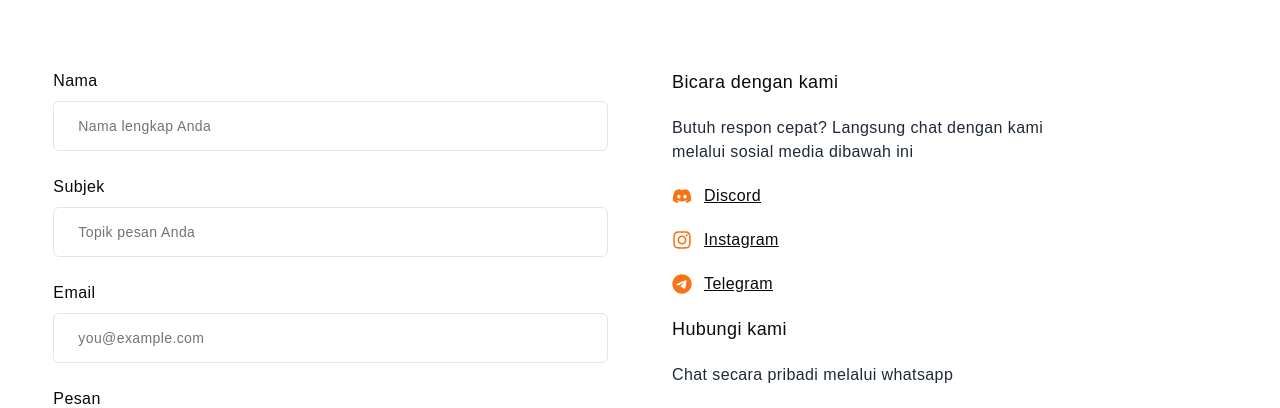
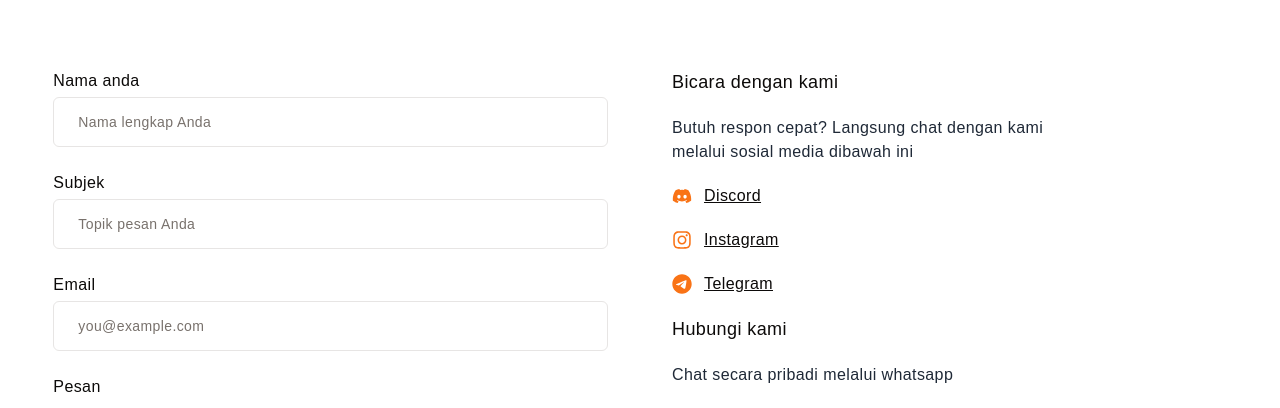
Before and after one commit to AhmadJanuarr/dapur-tradisional, a React (Vite) app: page /kontak in a window 1280 px wide. Shown: the part 307-715 px from the top of the page. Built offline with nearby package versions, Linux system fonts and the light colour scheme; no server answers; a web font is replaced by a local one.

Commit message:
feat : add form schema validation

```diff
--- a/src/components/FormField/FormFieldContact.tsx
+++ b/src/components/FormField/FormFieldContact.tsx
@@ -4,47 +4,57 @@ import { Textarea } from "../ui/textarea"
 import React, { useState } from "react"
 import axios from "axios"
 import { toast } from "sonner"
+import { useForm } from "react-hook-form"
+import { ContactFormSchema } from "@/schemas/ContactSchema"
+import { z } from "zod"
+import { zodResolver } from "@hookform/resolvers/zod"
 
 type FieldProps = {
   label: string
   name: string
   type?: string
   placeholder?: string
-}
+  error?: string
+} & React.InputHTMLAttributes<HTMLInputElement>
 
-const FieldInput = ({ label, name, type = "text", placeholder }: FieldProps) => {
+type ContactFormData = z.infer<typeof ContactFormSchema>
+
+const FieldInput = React.forwardRef<HTMLInputElement, FieldProps>(
+  ({ label, name, type = "text", placeholder, error, ...rest }, ref) => {
     return (
-    <div className="flex flex-col gap-2">
+      <div className="flex flex-col gap-1">
         <label htmlFor={name}>{label}</label>
         <Input
-        required
+          id={name}
           name={name}
-        id={name}
           type={type}
           placeholder={placeholder}
+          ref={ref}
+          {...rest}
           className="px-6 py-6 text-gray-500 shadow-none dark:border-white dark:text-white dark:placeholder:text-white"
         />
+        {error && <p className="text-sm text-red-500">{error}</p>}
       </div>
     )
-}
+  },
+)
 
 export const FormFieldContact = () => {
   const [isLoading, setIsLoading] = useState(false)
-  const onSubmitSendEmail = async (e: React.FormEvent<HTMLFormElement>) => {
-    e.preventDefault()
-
-    const formData = new FormData(e.currentTarget)
-    const sendData = {
-      name: formData.get("name"),
-      subject: formData.get("subject"),
-      email: formData.get("email"),
-      message: formData.get("message"),
-    }
+  const {
+    register,
+    handleSubmit,
+    reset,
+    formState: { errors },
+  } = useForm<ContactFormData>({
+    resolver: zodResolver(ContactFormSchema),
+  })
+  const onSubmit = async (data: ContactFormData) => {
     setIsLoading(true)
     try {
-      await axios.post(`${import.meta.env.VITE_API_URL}/api/email/send`, sendData)
+      await axios.post(`${import.meta.env.VITE_API_URL}/api/email/send`, data)
       toast.success("Pesan berhasil dikirim")
-      setIsLoading(false)
+      reset()
     } catch (error) {
       if (axios.isAxiosError(error) && error.response) {
         console.error(error.response.data.message)
@@ -53,28 +63,47 @@ export const FormFieldContact = () => {
         console.error("An unexpected error occurred", error)
         toast.error("Terjadi kesalahan saat mengirim pesan")
       }
+    } finally {
       setIsLoading(false)
     }
   }
 
   return (
-    <form onSubmit={onSubmitSendEmail}>
+    <form onSubmit={handleSubmit(onSubmit)}>
       <div className="subheading font-inter flex w-full flex-col gap-6">
-        <FieldInput label="Nama" name="name" placeholder="Nama lengkap Anda" />
-        <FieldInput label="Subjek" name="subject" placeholder="Topik pesan Anda" />
-        <FieldInput label="Email" name="email" type="email" placeholder="you@example.com" />
+        <FieldInput
+          label="Nama anda"
+          placeholder="Nama lengkap Anda"
+          error={errors.name?.message}
+          {...register("name")}
+        />
+
+        <FieldInput
+          label="Subjek"
+          placeholder="Topik pesan Anda"
+          error={errors.subject?.message}
+          {...register("subject")}
+        />
+
+        <FieldInput
+          label="Email"
+          type="email"
+          placeholder="you@example.com"
+          error={errors.email?.message}
+          {...register("email")}
+        />
         <div className="flex flex-col gap-3">
           <label htmlFor="message" className="font-inter">
             Pesan
           </label>
           <Textarea
-            required
-            name="message"
             id="message"
             placeholder="Masukkan pesan Anda"
             rows={5}
             className="font-inter rounded-md px-6 py-5 text-gray-500 dark:border-white dark:text-white dark:placeholder:text-white"
+            {...register("message")}
           />
+          {errors.message && <p className="text-sm text-red-500">{errors.message.message}</p>}
         </div>
         <Button type="submit" variant="default" className="rounded-md py-5 font-semibold" disabled={isLoading}>
           {isLoading ? "Anda sedang mengirim" : "Kirim"}
```
Lines whose indentation alone changed are shown as unchanged.
